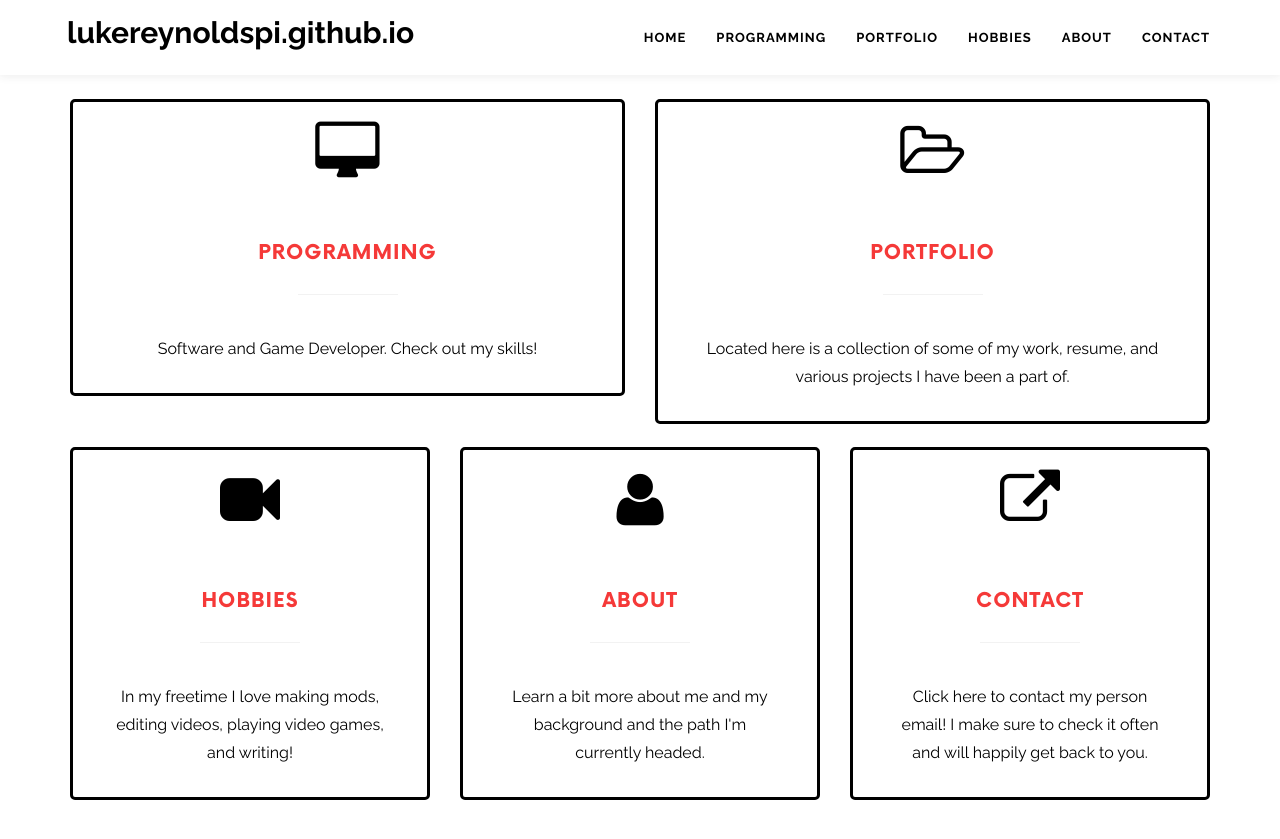
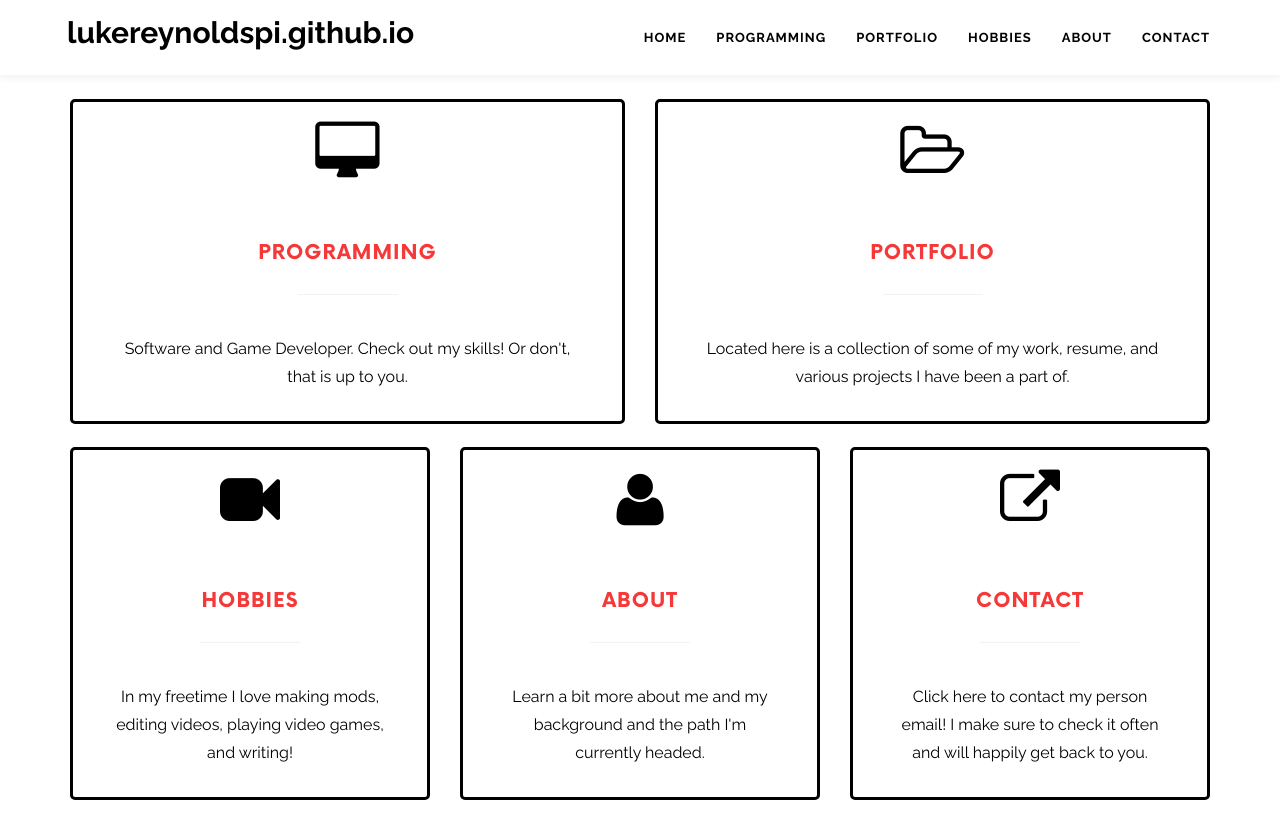
Before and after one commit to lukereynoldspi/lukereynoldspi.github.io, a Jekyll site: the page built from index.html, in a window 1280 px wide and 900 px high, scrolled down 901 px. Shown: the top 839 px of the window. Built offline with Jekyll 4.4.1, drawn with Linux system fonts in a browser that asks for light colours.

Commit message:
added text

```diff
--- a/index.html
+++ b/index.html
@@ -35,7 +35,7 @@ title: Luke Reynolds Homepage
 					<i class="fa fa-desktop"></i>
 					<h3 class="text-uppercase tm-work-h3"><a href="programming.html">Programming</a></h3>
 					<hr>
-					<p>Software and Game Developer. Check out my skills!</p>
+					<p>Software and Game Developer. Check out my skills! Or don't, that is up to you.</p>
 				</div>
 			</div>
 
```
